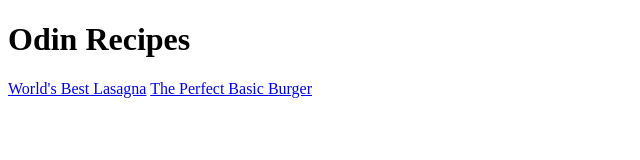
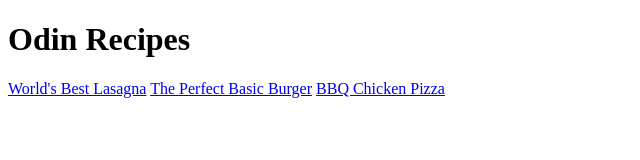
Before and after one commit to HeadhunterJ21/odin-recipes, a plain HTML site: page index.html in a window 1280 px wide. Shown: the whole page, without its empty margins (0-640 px from the left). Drawn offline with Linux system fonts and the light colour scheme.

Commit message:
Add pizza link

```diff
--- a/index.html
+++ b/index.html
@@ -10,5 +10,6 @@
         </h1>
         <a href="./recipes/lasagna.html">World's Best Lasagna</a>
         <a href="./recipes/burger.html">The Perfect Basic Burger</a>
+        <a href="./recipes/pizza.html">BBQ Chicken Pizza</a>
     </body>
 </html>
```
